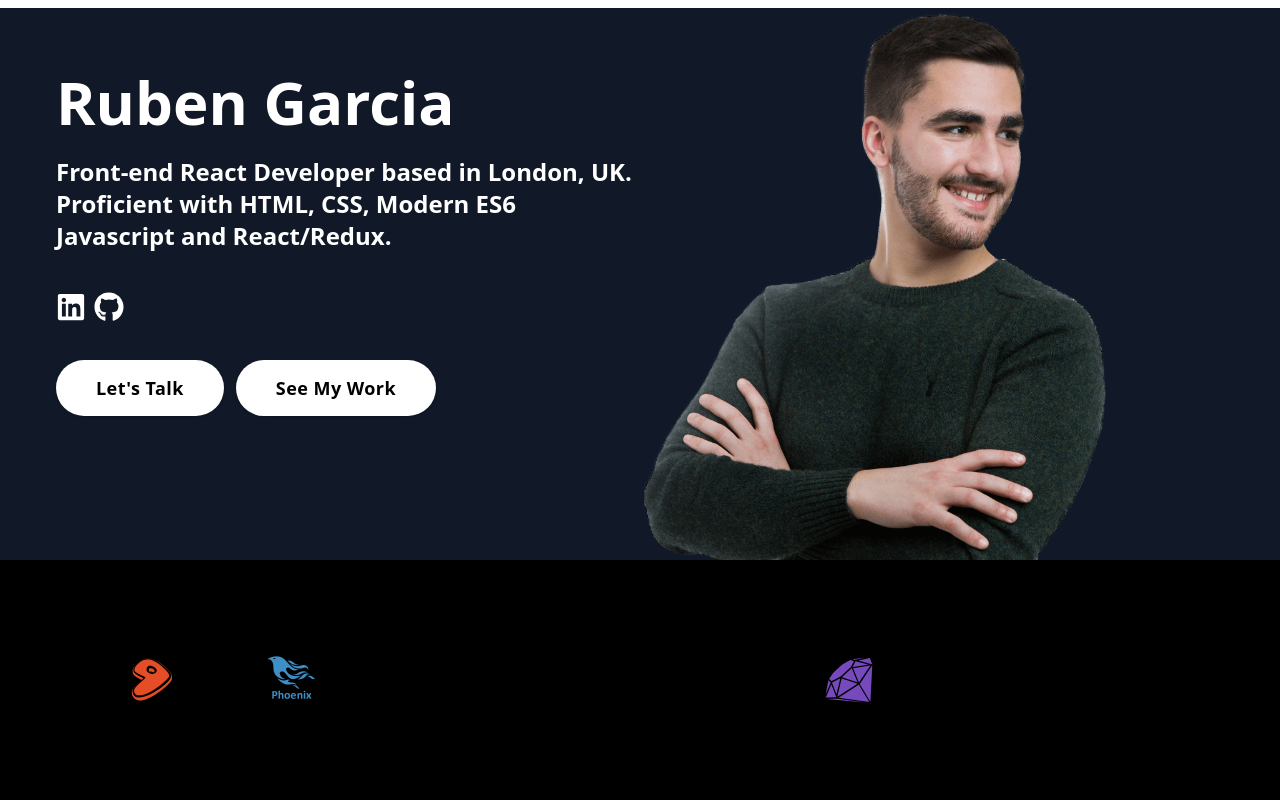
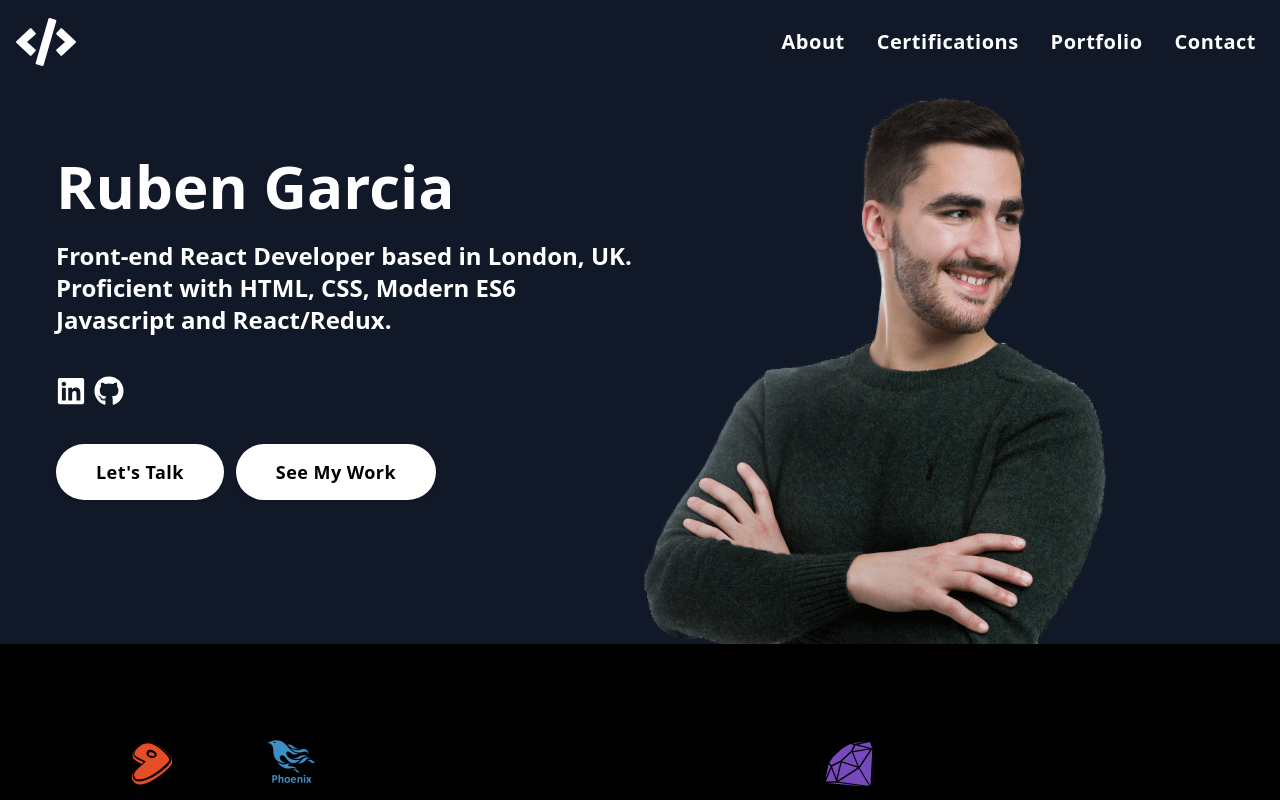
Before and after one commit to RubenGarciaBri/gatsby-portfolio, a Gatsby site: page / in a window 1280 px wide. Shown: the top 800 px of the page. Built offline with nearby package versions, Linux system fonts and the light colour scheme; Gatsby itself is replaced by a stand-in of ours.

Commit message:
fix(Added header and saved both)

```diff
--- a/src/components/sections/Hero.js
+++ b/src/components/sections/Hero.js
@@ -1,7 +1,7 @@
 import React from "react";
 // import profilePicture from "../../images/prof3.png";
 import { FaGithub, FaLinkedin } from "react-icons/fa";
-// import Navbar from "../layout/Navbar";
+import Header from "../header";
 import { StaticImage } from "gatsby-plugin-image";
 
 const Hero = () => {
@@ -10,7 +10,7 @@ const Hero = () => {
       id="section-1"
       className="hero-section bg-gray-900 text-white px-4"
     >
-      {/* <Navbar /> */}
+      <Header />
       <div className="main-container flex items-stretch justify-items-start mt-2">
         <div className="w-1/2 pl-10">
           <h1 className="text-6xl mt-16 font-bold mb-6">Ruben Garcia</h1>
```
